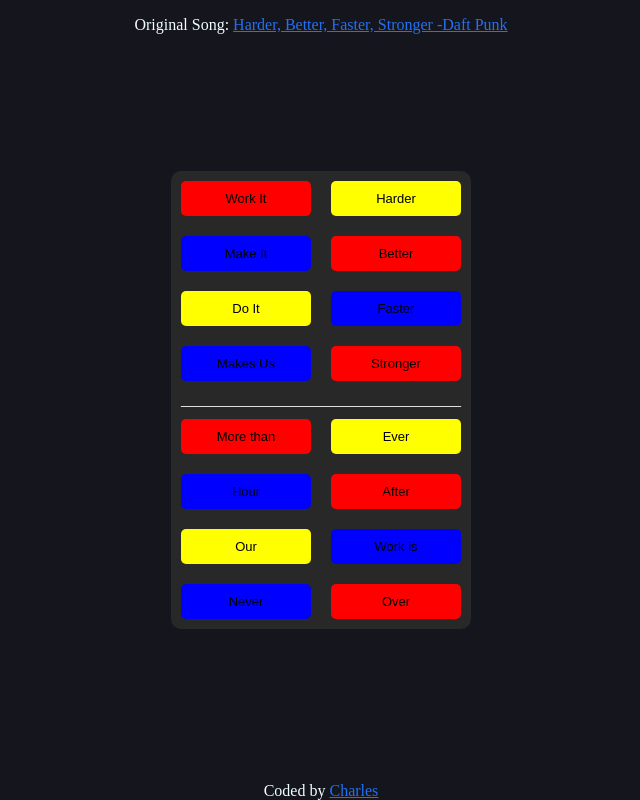
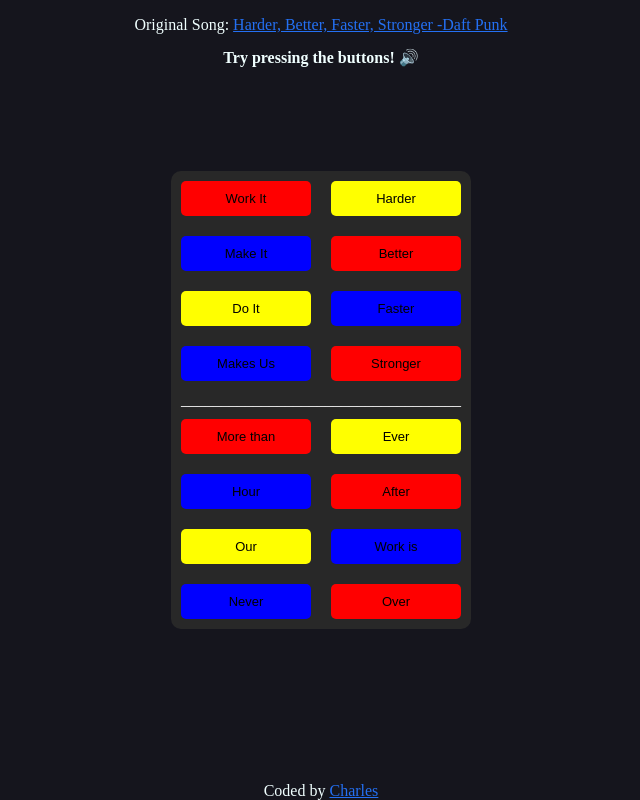
Before and after one commit to Charles7458/HBFS, a plain HTML site: page index.html in a window 1280 px wide. Shown: the whole page, without its empty margins (319-959 px from the left). Drawn offline with Linux system fonts and the light colour scheme.

Commit message:
third commit

```diff
--- a/index.html
+++ b/index.html
@@ -45,6 +45,7 @@
 </head>
 <body>
     <header>Original Song: <a href="https://youtu.be/gAjR4_CbPpQ?si=hslXNhiGDirRpTVD" target="_blank">Harder, Better, Faster, Stronger -Daft Punk</a></header>
+    <p class="instr"><b>Try pressing the buttons! 🔊</b></p>
     <div class="container">
         <div class="inside">
         <ul>
--- a/styles.css
+++ b/styles.css
@@ -11,6 +11,7 @@ body {
     align-items: center;
     background-color: rgb(21, 21, 29);
     min-height: 100vh;
+    color: azure;
 }
 
 .container {
@@ -65,15 +66,19 @@ ul {
 header {
     position: fixed;
     top: 2%;
-    color: azure;
     font-size: clamp(13px,3.5vw,16px);
 }
 
 header a , footer a{
     color: rgb(36, 112, 243);
+
+}
+
+.instr {
+    position: fixed;
+    top:6%;
 }
 footer {
     position: fixed;
     bottom: 0;
-    color: azure;
 }
```
